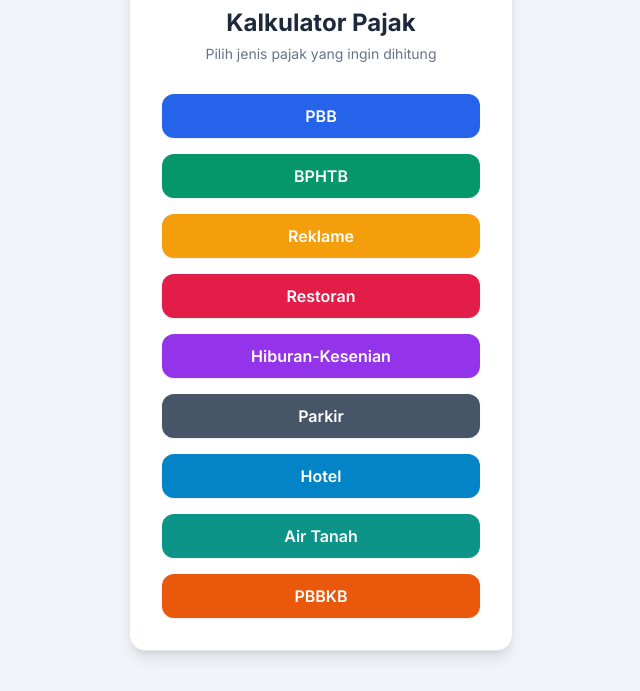
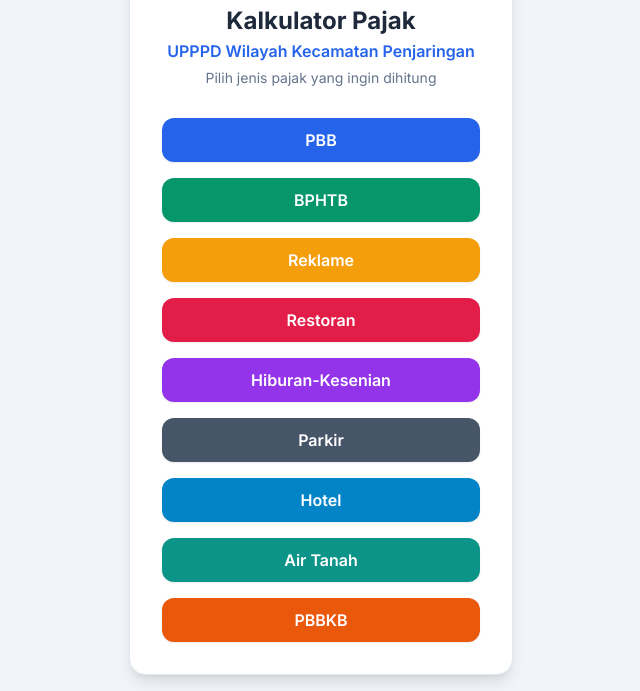
Before and after one commit to pajak-daerah/kalkulator-pajak-DKI-Jkt, a plain HTML site: page index.html in a window 1280 px wide. Shown: the part 131-822 px from the top of the page, without its empty margins (319-959 px from the left). Before the commit the page ends 800 px from the top, so only its background shows below. Drawn offline with Linux system fonts and the light colour scheme.

Commit message:
Add files via upload

```diff
--- a/index.html
+++ b/index.html
@@ -36,6 +36,7 @@
         }
         .title { text-align: center; margin-bottom: 32px; }
         .title h1 { margin: 0; font-size: 24px; font-weight: 700; color: #1e293b; }
+        .title h2 { margin: 6px 0 0; font-size: 16px; font-weight: 600; color: #2563eb; }
         .title p { margin: 8px 0 0; font-size: 14px; color: #64748b; }
         .menu { display: flex; flex-direction: column; gap: 16px; }
         .btn {
@@ -77,6 +78,7 @@
         <!-- Judul -->
         <div class="title">
             <h1>Kalkulator Pajak</h1>
+            <h2>UPPPD Wilayah Kecamatan Penjaringan</h2>
             <p>Pilih jenis pajak yang ingin dihitung</p>
         </div>
 
```
